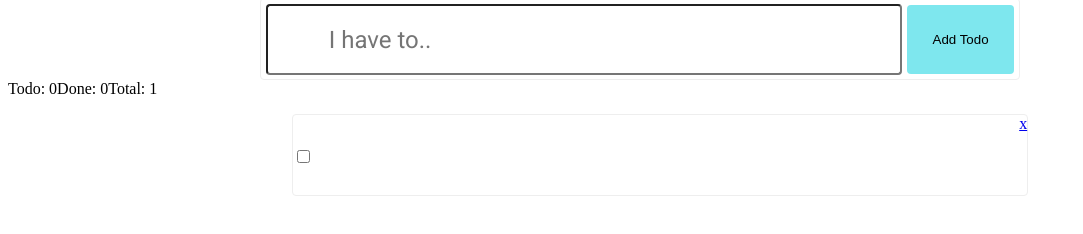
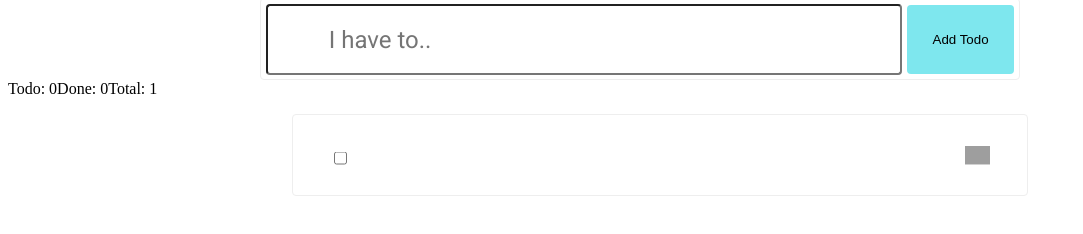
Before and after one commit to RachelRomee/todoreact, a React app: page / in a window 1280 px wide. Shown: the part 82-316 px from the top of the page, without its empty margins (0-1083 px from the left). Built offline with nearby package versions, Linux system fonts and the light colour scheme; no server answers; grey boxes are pictures that could not be loaded; what react-tap-event-plugin would draw is missing.

Commit message:
Add delete icon and center list items properly

```diff
--- a/src/TodoItem.js
+++ b/src/TodoItem.js
@@ -8,20 +8,33 @@ const styles = {
 		border: "1px solid #eee",
 		borderRadius: "4px",
 		margin: "15px auto",
+		position: "relative"
 	},
 	li: {
-		listStyleType: "none"
+		listStyleType: "none",
 	},
 	text: {
 		color: "#000",
 		display: "inline-block",
 		fontFamily: "'Roboto', sansSerif",
 		fontSize: "24px",
-		paddingLeft: "6%"
+		paddingLeft: "15%",
+		paddingTop: "5px"
+	},
+	checkbox: {
+		position: "absolute",
+		top: "50%",
+		left: "5%",
+		transform: "translateY(-50%)"
 	},
 	delete: {
 		float: "right",
-		verticalAlign: "center"
+		width: "25px",
+		margin: "auto 0px",
+		position: "absolute",
+		top: "50%",
+		right: "5%",
+		transform: "translateY(-50%)"
 	}
 }
 
@@ -128,9 +141,9 @@ class TodoItem extends React.Component {
     return (
 			<div style={styles.div}>
 				<li style={styles.li}>
-					<input className="toggle" id={this.state.id} type="checkbox" ref="completed" checked={this.state.completed ? "checked" : ""} onClick={this.toggleChecked.bind(this)} />
+					<input style={styles.checkbox} className="toggle" id={this.state.id} type="checkbox" ref="completed" checked={this.state.completed ? "checked" : ""} onClick={this.toggleChecked.bind(this)} />
 					<p style={styles.text}>	{this.props.title} </p>
-					<a href="#" style={styles.delete} onClick={this.deleteTodo.bind(this)}>x</a>
+					<a href="#" onClick={this.deleteTodo.bind(this)}><img style={styles.delete} src="https://cdn4.iconfinder.com/data/icons/linecon/512/delete-512.png"/></a>
 				</li>
 			</div>
     );
```
Also changed, not shown: src/file.png (added), 1 other file (tests, documents, lock files or other folders).
